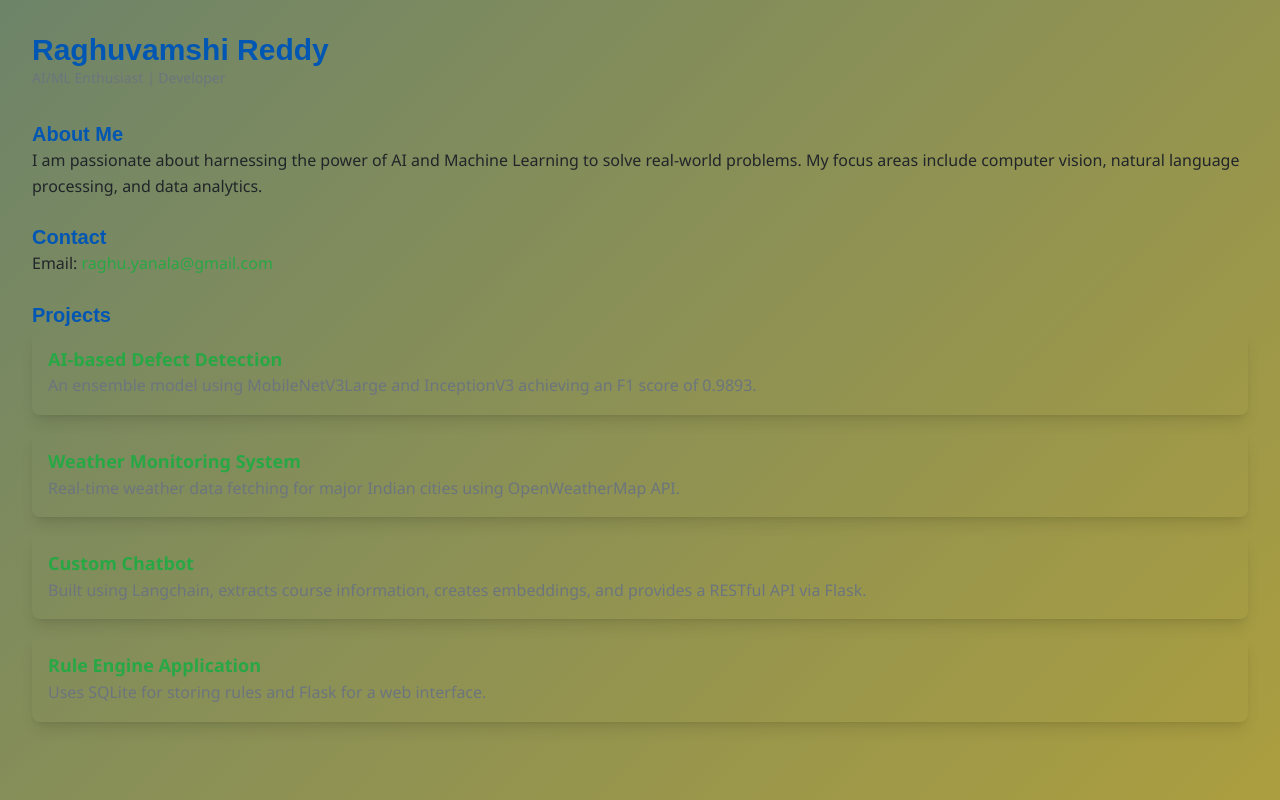
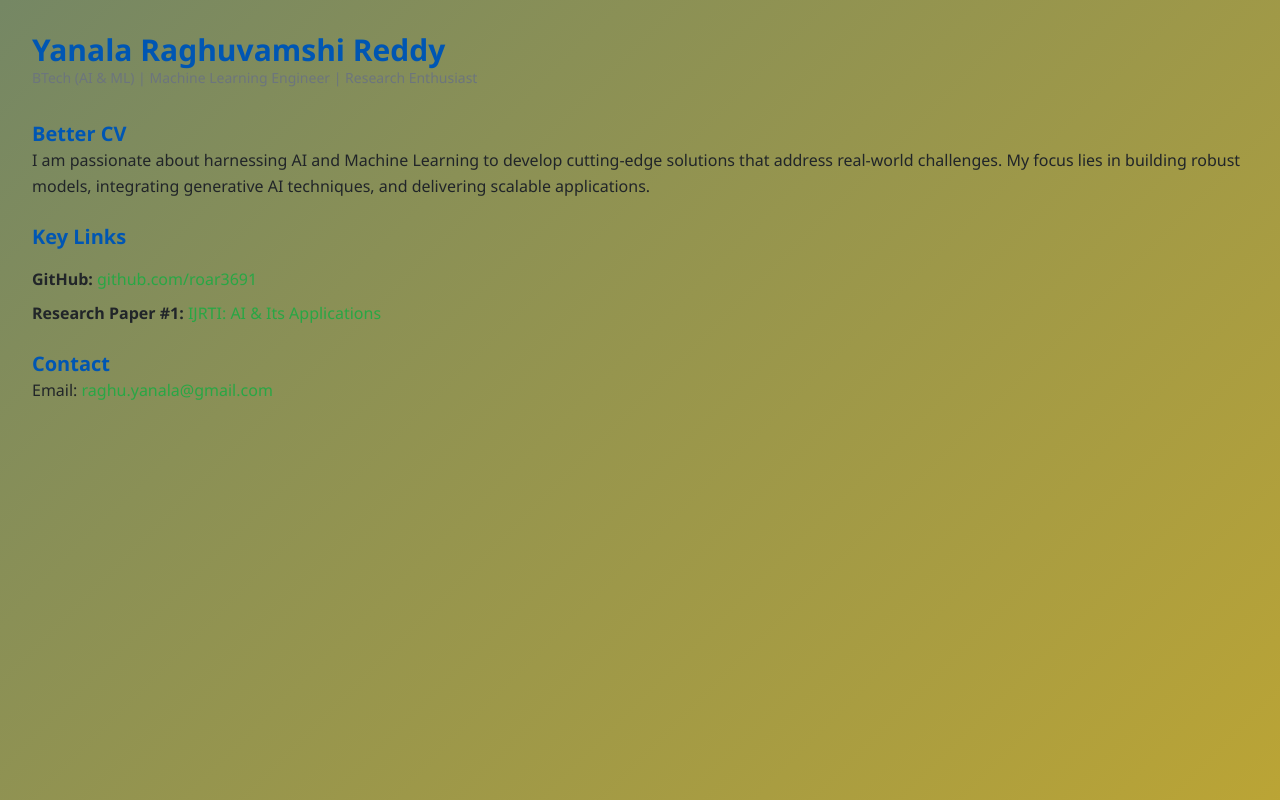
Before and after one commit to roar3691/nextjs-boilerplate, a Next.js app: page / in a window 1280 px wide. Shown: the top 800 px of the page. Built offline with nearby package versions, Linux system fonts and the light colour scheme.

Commit message:
Update layout.tsx

```diff
--- a/app/layout.tsx
+++ b/app/layout.tsx
@@ -13,10 +13,11 @@ const geistMono = Geist_Mono({
   subsets: ["latin"],
 });
 
-// Metadata for the portfolio page
+// Updated Metadata
 export const metadata: Metadata = {
-  title: "Raghuvamshi Reddy's Portfolio",
-  description: "Personal portfolio showcasing projects and skills in AI/ML",
+  title: "Yanala Raghuvamshi Reddy",
+  description:
+    "Better CV showcasing GitHub link and research paper references in AI/ML.",
 };
 
 // RootLayout component
@@ -25,84 +26,78 @@ export default function RootLayout({
 }: Readonly<{
   children: React.ReactNode;
 }>) {
-  const projects = [
-    {
-      name: "AI-based Defect Detection",
-      href: "https://github.com/roar3691/Art_image_classifier",
-      description: "An ensemble model using MobileNetV3Large and InceptionV3 achieving an F1 score of 0.9893.",
-    },
-    {
-      name: "Weather Monitoring System",
-      href: "https://github.com/roar3691/weather-monitoring-system",
-      description: "Real-time weather data fetching for major Indian cities using OpenWeatherMap API.",
-    },
-    {
-      name: "Custom Chatbot",
-      href: "https://github.com/roar3691/chatbot",
-      description: "Built using Langchain, extracts course information, creates embeddings, and provides a RESTful API via Flask.",
-    },
-    {
-      name: "Rule Engine Application",
-      href: "https://github.com/roar3691/RuleEngine-AST",
-      description: "Uses SQLite for storing rules and Flask for a web interface.",
-    },
-  ];
-
   return (
     <html lang="en">
-      <body className={`${geistSans.variable} ${geistMono.variable} antialiased gradient-bg`}>
+      <body
+        className={`${geistSans.variable} ${geistMono.variable} antialiased gradient-bg`}
+      >
         <div className="container mx-auto p-8">
           {/* Header Section */}
           <header className="fade-in mb-8">
-            <h1 className="text-3xl font-heading text-primary">Raghuvamshi Reddy</h1>
-            <p className="text-sm text-muted">AI/ML Enthusiast | Developer</p>
+            <h1 className="text-3xl font-bold text-primary">
+              Yanala Raghuvamshi Reddy
+            </h1>
+            <p className="text-sm text-muted">
+              BTech (AI & ML) | Machine Learning Engineer | Research Enthusiast
+            </p>
           </header>
 
           {/* About Me Section */}
           <section className="mb-6 fade-in">
-            <h2 className="text-xl font-heading text-primary">About Me</h2>
+            <h2 className="text-xl font-semibold text-primary">Better CV</h2>
             <p className="text-body">
-              I am passionate about harnessing the power of AI and Machine Learning to solve real-world problems.
-              My focus areas include computer vision, natural language processing, and data analytics.
+              I am passionate about harnessing AI and Machine Learning to develop
+              cutting-edge solutions that address real-world challenges. My
+              focus lies in building robust models, integrating generative AI
+              techniques, and delivering scalable applications.
             </p>
+          </section>
+
+          {/* GitHub and Publications Section */}
+          <section className="mb-6 fade-in">
+            <h2 className="text-xl font-semibold text-primary">Key Links</h2>
+            <ul className="list-none space-y-2 mt-4">
+              <li>
+                <strong>GitHub:</strong>{" "}
+                <a
+                  href="https://github.com/roar3691"
+                  target="_blank"
+                  rel="noopener noreferrer"
+                  className="text-accent hover:underline"
+                >
+                  github.com/roar3691
+                </a>
+              </li>
+              <li>
+                <strong>Research Paper #1:</strong>{" "}
+                <a
+                  href="https://www.ijrti.org/papers/IJRTI2304061.pdf"
+                  target="_blank"
+                  rel="noopener noreferrer"
+                  className="text-accent hover:underline"
+                >
+                  IJRTI: AI & Its Applications
+                </a>
+              </li>
+              {/* Add more research paper links if desired */}
+            </ul>
           </section>
 
           {/* Contact Section */}
           <section className="mb-6 fade-in">
-            <h2 className="text-xl font-heading text-primary">Contact</h2>
+            <h2 className="text-xl font-semibold text-primary">Contact</h2>
             <p className="text-body">
               Email:{" "}
-              <a href="mailto:raghu.yanala@gmail.com" className="text-accent hover:underline">
+              <a
+                href="mailto:raghu.yanala@gmail.com"
+                className="text-accent hover:underline"
+              >
                 raghu.yanala@gmail.com
               </a>
             </p>
           </section>
 
-          {/* Projects Section */}
-          <section className="mb-8 fade-in">
-            <h2 className="text-xl font-heading text-primary">Projects</h2>
-            <ul className="list-none space-y-4">
-              {projects.map((project, index) => (
-                <li
-                  key={project.name}
-                  className="transition-all duration-300 hover:bg-gray-100 p-4 rounded-lg shadow-lg"
-                  style={{ animationDelay: `${index * 0.2}s` }}
-                >
-                  <a
-                    href={project.href}
-                    target="_blank"
-                    rel="noopener noreferrer"
-                    className="text-accent font-semibold text-lg hover:underline"
-                  >
-                    {project.name}
-                  </a>
-                  <p className="text-muted">{project.description}</p>
-                </li>
-              ))}
-            </ul>
-          </section>
-
-          {/* Render Child Content */}
+          {/* Child Content (if any) */}
           <div className="fade-in">{children}</div>
         </div>
       </body>
```
